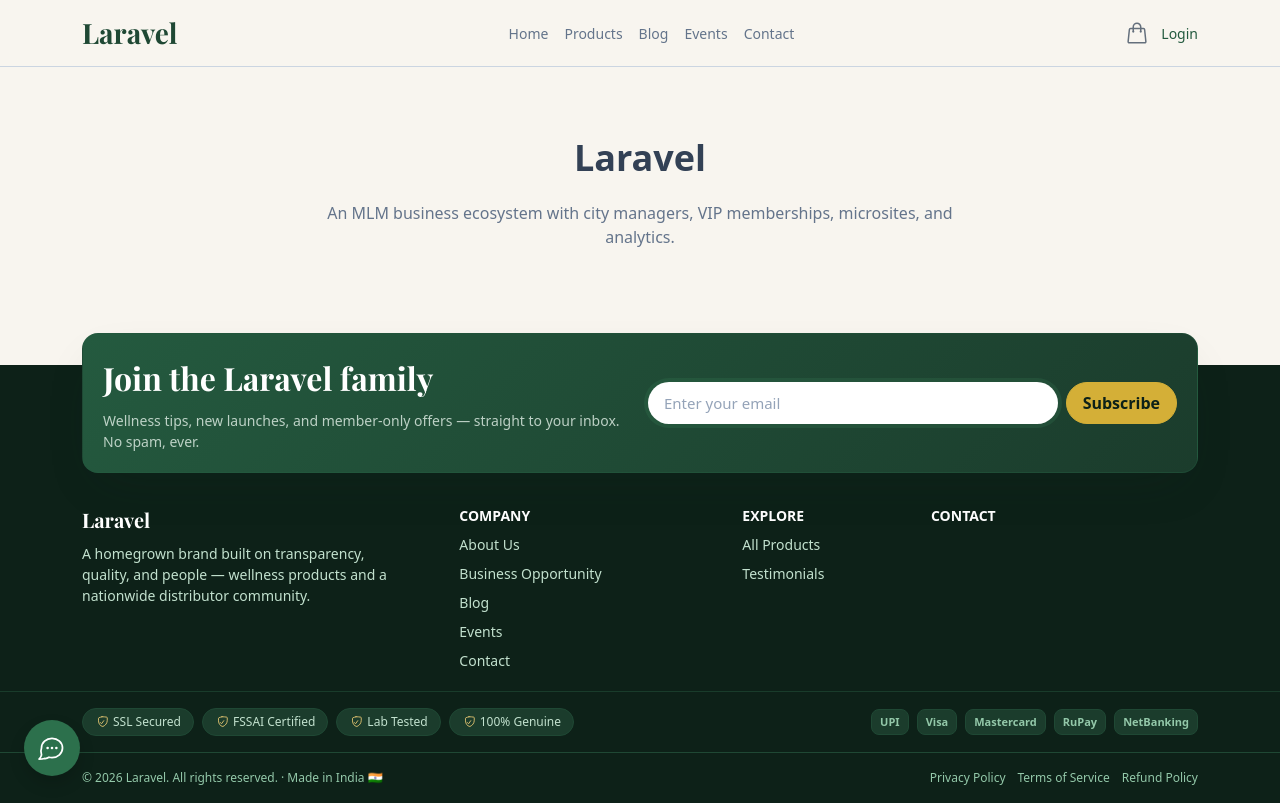
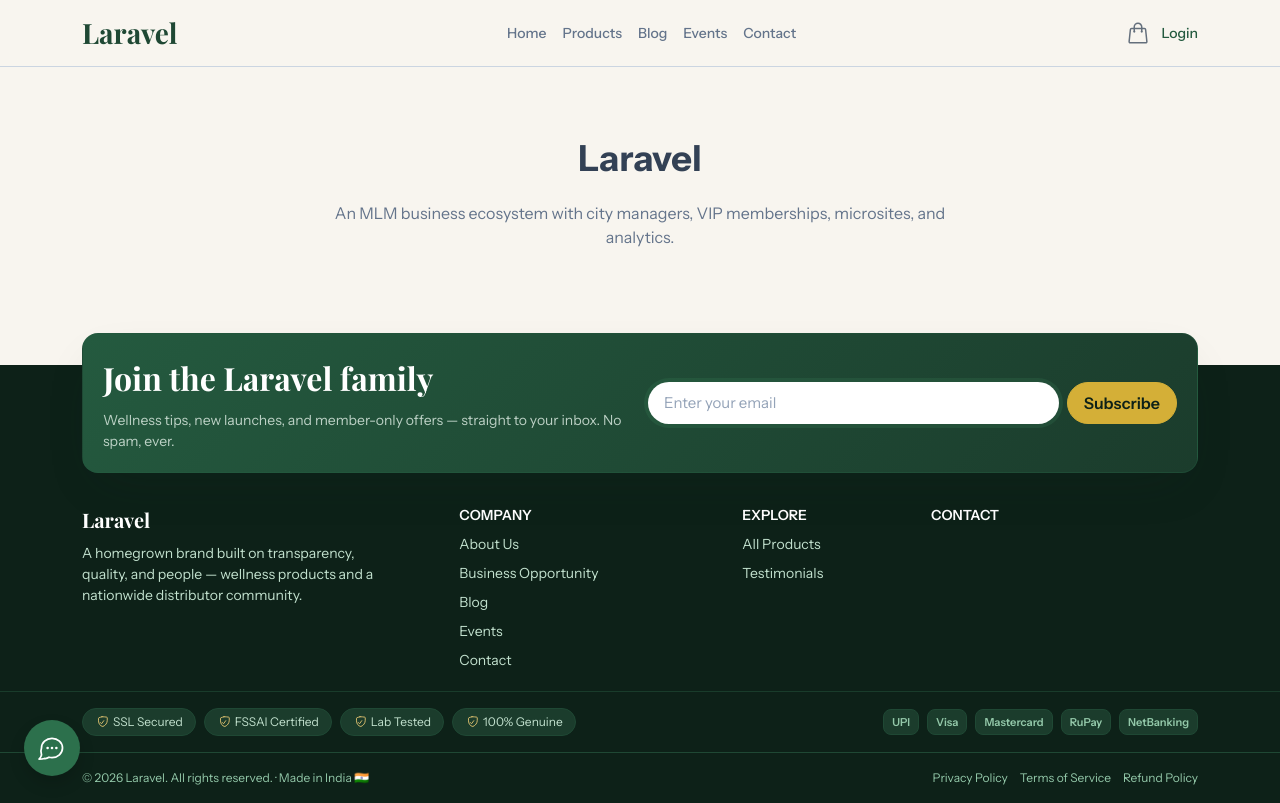
Before and after one commit to shivag786/globallife, a Laravel app: page / in a window 1280 px wide. Run offline with Laravel 12, Linux system fonts and the light colour scheme; data that the repository does not hold is empty; style sheets or scripts are compiled from the project's sources; some libraries are stand-ins or nearby versions.

Commit message:
Remove coming-soon dashboard menus; make site fonts configurable
- Drop the VIP "Phase 2 / soon" sidebar rows, the dead commented-out
  partner placeholder block and the Phase 2 note on the VIP dashboard.
- Add Typography to Site Settings: body, heading and display fonts from a
  curated Google Fonts list plus base font size (14-18px), applied via
  :root CSS variables in every layout (TypographyService + partial).

Co-Authored-By: Claude Opus 5.5 <noreply@anthropic.com>

```diff
--- /dev/null
+++ b/app/Services/TypographyService.php
@@ -0,0 +1,159 @@
+<?php
+
+namespace App\Services;
+
+/**
+ * Site-wide font choices, editable from Admin → Site Settings → Typography.
+ *
+ * The stylesheet reads three CSS variables — --bs-font-sans-serif (body),
+ * --font-heading and --font-display — plus --bs-body-font-size. The SCSS
+ * build keeps sensible defaults; this service turns the saved settings into
+ * a Google Fonts URL and a :root override that every layout prints after
+ * the compiled CSS (see partials/typography.blade.php).
+ *
+ * Only fonts from the curated list below can be chosen, so nothing typed by
+ * an admin ever reaches the <style> block or the font URL.
+ */
+class TypographyService
+{
+    public const DEFAULT_BODY = 'Instrument Sans';
+
+    public const DEFAULT_HEADING = 'Manrope';
+
+    public const DEFAULT_DISPLAY = 'Playfair Display';
+
+    public const DEFAULT_SIZE = 16;
+
+    public const MIN_SIZE = 14;
+
+    public const MAX_SIZE = 18;
+
+    private const SANS = "ui-sans-serif, system-ui, -apple-system, 'Segoe UI', sans-serif";
+
+    private const SERIF = 'ui-serif, Georgia, serif';
+
+    /**
+     * Font name => [category, weights to load].
+     *
+     * @var array<string, array{0: 'sans'|'serif', 1: string}>
+     */
+    private const FONTS = [
+        // Sans-serif
+        'Instrument Sans' => ['sans', '400;500;600;700'],
+        'Inter' => ['sans', '400;500;600;700;800'],
+        'Manrope' => ['sans', '400;500;600;700;800'],
+        'Poppins' => ['sans', '400;500;600;700;800'],
+        'Roboto' => ['sans', '400;500;700'],
+        'Open Sans' => ['sans', '400;500;600;700;800'],
+        'Lato' => ['sans', '400;700'],
+        'Montserrat' => ['sans', '400;500;600;700;800'],
+        'Nunito' => ['sans', '400;600;700;800'],
+        'DM Sans' => ['sans', '400;500;600;700'],
+        'Work Sans' => ['sans', '400;500;600;700'],
+        'Rubik' => ['sans', '400;500;600;700'],
+        'Mulish' => ['sans', '400;600;700;800'],
+        'Plus Jakarta Sans' => ['sans', '400;500;600;700;800'],
+        'Outfit' => ['sans', '400;500;600;700'],
+        'Noto Sans' => ['sans', '400;500;600;700'],
+        'Mukta' => ['sans', '400;500;600;700'],
+        'Hind' => ['sans', '400;500;600;700'],
+        // Serif
+        'Playfair Display' => ['serif', '600;700'],
+        'Merriweather' => ['serif', '400;700'],
+        'Lora' => ['serif', '400;600;700'],
+        'Cormorant Garamond' => ['serif', '500;600;700'],
+        'Libre Baskerville' => ['serif', '400;700'],
+        'DM Serif Display' => ['serif', '400'],
+        'Noto Serif' => ['serif', '400;600;700'],
+    ];
+
+    public function __construct(private readonly SettingsService $settings)
+    {
+    }
+
+    /**
+     * @return list<string>
+     */
+    public static function fontNames(): array
+    {
+        return array_keys(self::FONTS);
+    }
+
+    /**
+     * Font names grouped for a <select> with optgroups.
+     *
+     * @return array<string, list<string>>
+     */
+    public static function groupedOptions(): array
+    {
+        $groups = ['Sans-serif' => [], 'Serif' => []];
+
+        foreach (self::FONTS as $name => [$category]) {
+            $groups[$category === 'serif' ? 'Serif' : 'Sans-serif'][] = $name;
+        }
+
+        return $groups;
+    }
+
+    /**
+     * The resolved choices, falling back to defaults for anything unset or
+     * no longer on the list.
+     *
+     * @return array{body: string, heading: string, display: string, size: int}
+     */
+    public function current(): array
+    {
+        $all = $this->settings->all();
+
+        $pick = fn (string $key, string $default) => isset(self::FONTS[$all[$key] ?? ''])
+            ? $all[$key]
+            : $default;
+
+        $size = (int) ($all['font_size_base'] ?? self::DEFAULT_SIZE);
+
+        return [
+            'body' => $pick('font_body', self::DEFAULT_BODY),
+            'heading' => $pick('font_heading', self::DEFAULT_HEADING),
+            'display' => $pick('font_display', self::DEFAULT_DISPLAY),
+            'size' => ($size >= self::MIN_SIZE && $size <= self::MAX_SIZE) ? $size : self::DEFAULT_SIZE,
+        ];
+    }
+
+    /**
+     * One Google Fonts stylesheet URL loading every chosen family.
+     */
+    public function googleFontsUrl(): string
+    {
+        $current = $this->current();
+        $families = array_unique([$current['body'], $current['heading'], $current['display']]);
+
+        $params = array_map(
+            fn (string $name) => 'family='.str_replace(' ', '+', $name).':wght@'.self::FONTS[$name][1],
+            $families,
+        );
+
+        return 'https://fonts.googleapis.com/css2?'.implode('&', $params).'&display=swap';
+    }
+
+    /**
+     * CSS custom properties overriding the compiled defaults.
+     */
+    public function cssVariables(): string
+    {
+        $current = $this->current();
+
+        return sprintf(
+            ':root{--bs-font-sans-serif:%s;--bs-body-font-family:%s;--font-heading:%s;--font-display:%s;--bs-body-font-size:%s}',
+            $this->stack($current['body']),
+            $this->stack($current['body']),
+            $this->stack($current['heading']),
+            $this->stack($current['display']),
+            rtrim(rtrim(number_format($current['size'] / 16, 4, '.', ''), '0'), '.').'rem',
+        );
+    }
+
+    private function stack(string $name): string
+    {
+        return "'{$name}', ".(self::FONTS[$name][0] === 'serif' ? self::SERIF : self::SANS);
+    }
+}
--- a/resources/views/components/layouts/guest.blade.php
+++ b/resources/views/components/layouts/guest.blade.php
@@ -5,6 +5,7 @@
     <meta name="viewport" content="width=device-width, initial-scale=1">
     <title>{{ $title ?? config('app.name') }}</title>
     @vite(['resources/css/app.scss', 'resources/js/app.js'])
+    @include('partials.typography')
 </head>
 <body class="bg-body-tertiary min-vh-100 d-flex align-items-center justify-content-center px-3 py-4">
     <div class="w-100" style="max-width: 28rem">
--- a/resources/views/components/layouts/microsite.blade.php
+++ b/resources/views/components/layouts/microsite.blade.php
@@ -27,10 +27,9 @@
         <link rel="icon" href="{{ asset('storage/'.$settings['favicon']) }}">
     @endif
 
-    <link rel="preconnect" href="https://fonts.googleapis.com">
-    <link rel="preconnect" href="https://fonts.gstatic.com" crossorigin>
 
     @vite(['resources/css/app.scss', 'resources/js/app.js'])
+    @include('partials.typography')
 
     @if (! empty($settings['gtm_id']))
         <script>
--- a/resources/views/components/layouts/public.blade.php
+++ b/resources/views/components/layouts/public.blade.php
@@ -60,11 +60,9 @@
         <link rel="icon" href="{{ asset('storage/'.$settings['favicon']) }}">
     @endif
 
-    <link rel="preconnect" href="https://fonts.googleapis.com">
-    <link rel="preconnect" href="https://fonts.gstatic.com" crossorigin>
-    <link href="https://fonts.googleapis.com/css2?family=Playfair+Display:wght@600;700&display=swap" rel="stylesheet">
 
     @vite(['resources/css/app.scss', 'resources/js/app.js'])
+    @include('partials.typography')
 
     @if (! empty($settings['gtm_id']))
         <script>
--- a/resources/views/components/layouts/shop.blade.php
+++ b/resources/views/components/layouts/shop.blade.php
@@ -21,11 +21,9 @@
         <link rel="icon" href="{{ asset('storage/'.$settings['favicon']) }}">
     @endif
 
-    <link rel="preconnect" href="https://fonts.googleapis.com">
-    <link rel="preconnect" href="https://fonts.gstatic.com" crossorigin>
-    <link href="https://fonts.googleapis.com/css2?family=Playfair+Display:wght@600;700&display=swap" rel="stylesheet">
 
     @vite(['resources/css/app.scss', 'resources/js/app.js'])
+    @include('partials.typography')
 </head>
 <body class="bg-cream">
     <x-flash />
--- a/resources/views/dashboards/vip-member.blade.php
+++ b/resources/views/dashboards/vip-member.blade.php
@@ -179,9 +179,4 @@
             </a>
         </div>
     @endif
-
-    <div class="dash-note">
-        <x-icon name="sparkles" class="w-4 h-4 flex-shrink-0" />
-        <span>Bookings, Offers/Coupons, Team Members, Certifications, and a Download Center ship in Phase 2.</span>
-    </div>
 </x-layouts.app>
--- /dev/null
+++ b/resources/views/partials/typography.blade.php
@@ -0,0 +1,7 @@
+{{-- Admin-chosen fonts (Site Settings → Typography). Must come AFTER @vite so
+     these :root variables override the compiled defaults. --}}
+@php $typography = app(\App\Services\TypographyService::class); @endphp
+<link rel="preconnect" href="https://fonts.googleapis.com">
+<link rel="preconnect" href="https://fonts.gstatic.com" crossorigin>
+<link href="{{ $typography->googleFontsUrl() }}" rel="stylesheet">
+<style>{!! $typography->cssVariables() !!}</style>
```
Also changed, not shown: app/Http/Requests/Admin/UpdateSettingsRequest.php (+8 -0 lines), project-details.md (+13 -1 lines), resources/views/admin/settings/edit.blade.php (+42 -0 lines), resources/views/components/layouts/app.blade.php (+1 -15 lines), tests/Feature/TypographySettingsTest.php (added, +100 -0 lines).
